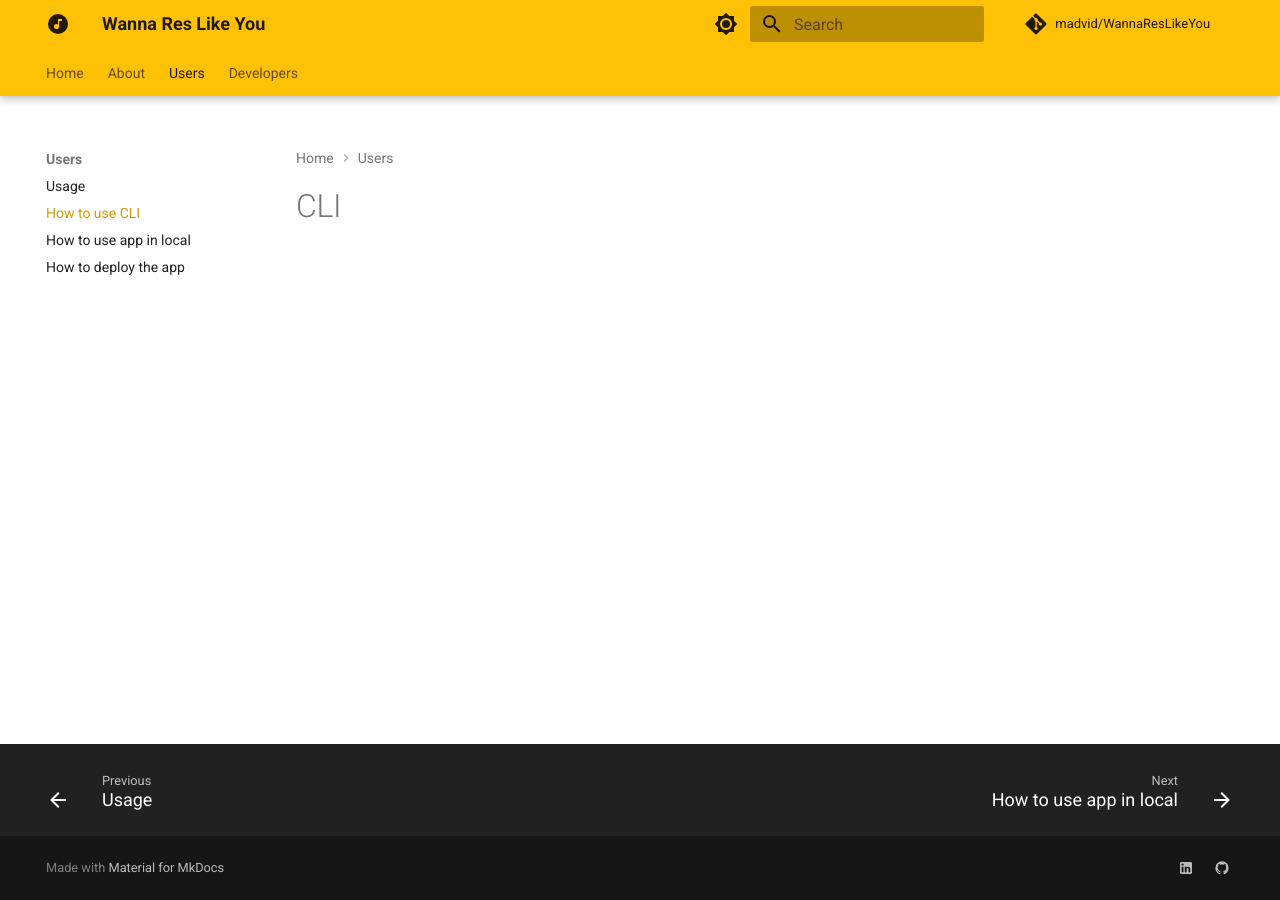
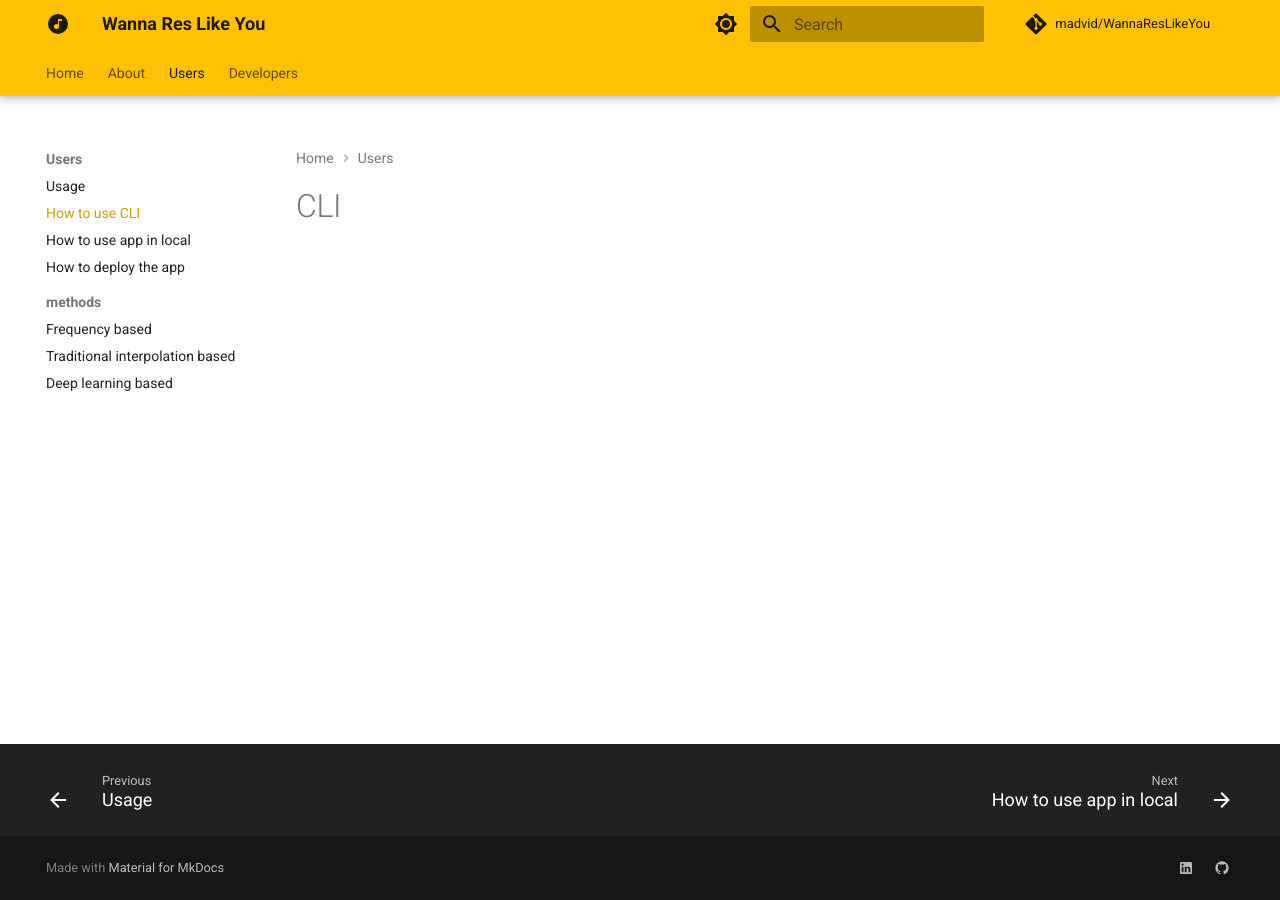
Before and after one commit to madvid/WannaResLikeYou, an MkDocs documentation site: the page built from docs/Users/how_to_cli.md, in a window 1280 px wide. Built offline with MkDocs 1.6.1 and Material for MkDocs 9.7.7, drawn with Linux system fonts in a browser that asks for light colours; comment, search, counter and statistics services are not loaded.

Commit message:
update mkdocs.yml

```diff
--- a/mkdocs.yml
+++ b/mkdocs.yml
@@ -33,6 +33,10 @@ nav:
     - How to use CLI: Users/how_to_cli.md
     - How to use app in local: Users/how_to_local_app.md
     - How to deploy the app: Users/how_to_deployement.md
+    - methods:
+      - Frequency based: frequency_based.md
+      - Traditional interpolation based: interpolations.md
+      - Deep learning based: learning_based.md
   - Developers:
     - Overview: Developers/overview.md
     - Getting Started: Developers/getting_started.md
```
